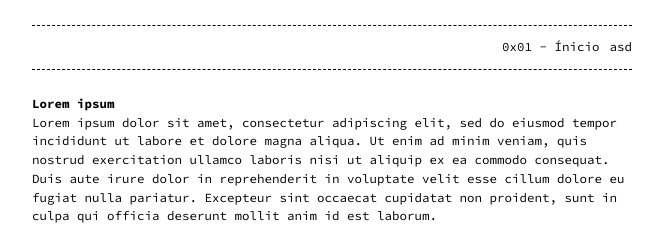
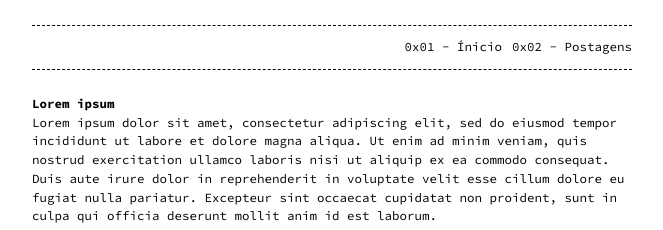
Before and after one commit to sknux/n00blog, a Jekyll site: the page built from index.md, in a window 1280 px wide. Shown: the top 230 px of the page, without its empty margins (308-971 px from the left). Built offline with Jekyll 4.4.1, drawn with Linux system fonts in a browser that asks for light colours.

Commit message:
Update phrack-magazine.md

```diff
--- a/phrack-magazine.md
+++ b/phrack-magazine.md
@@ -1 +1 @@
-# asd
+# 0x02 - Postagens
```
